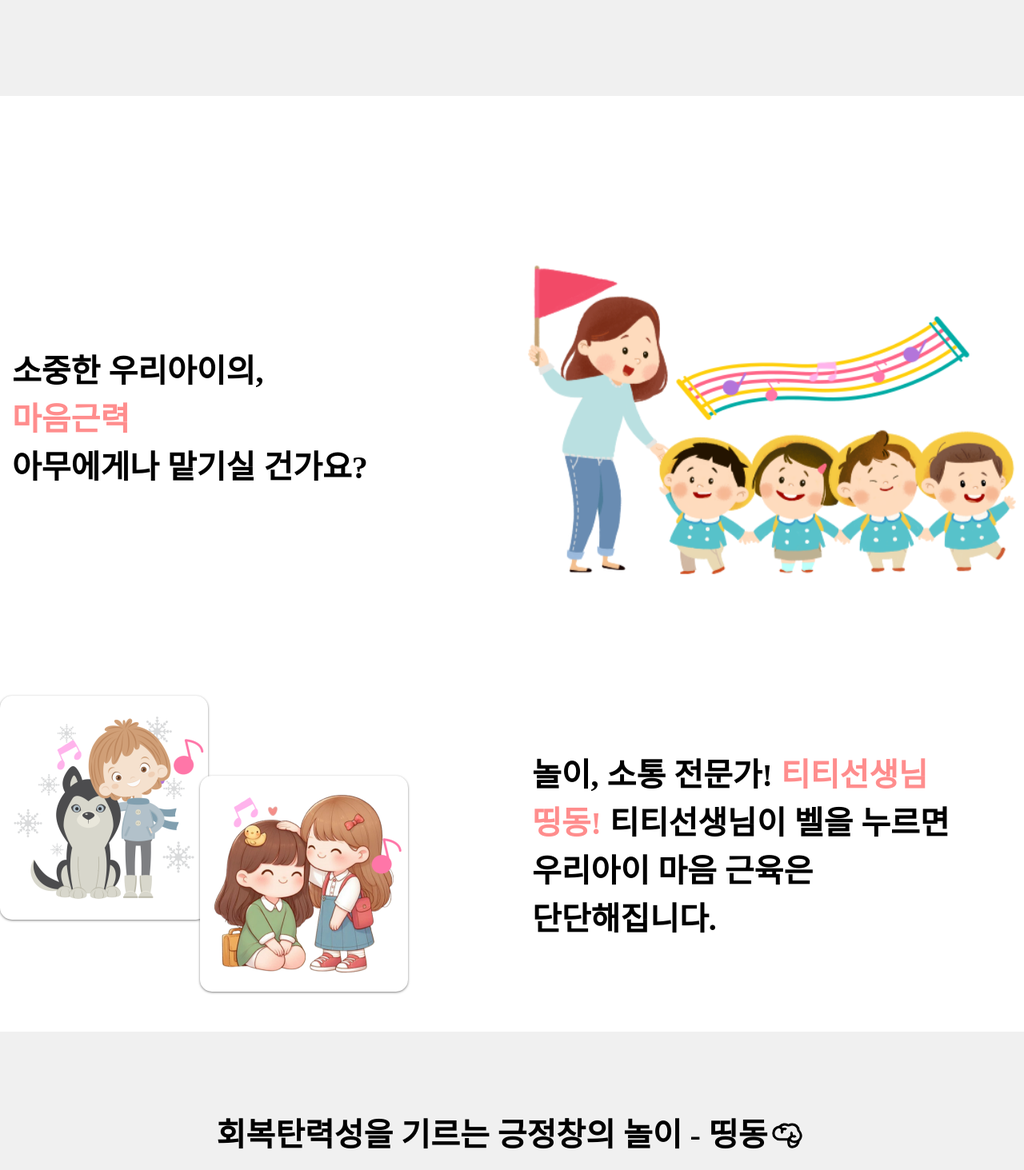
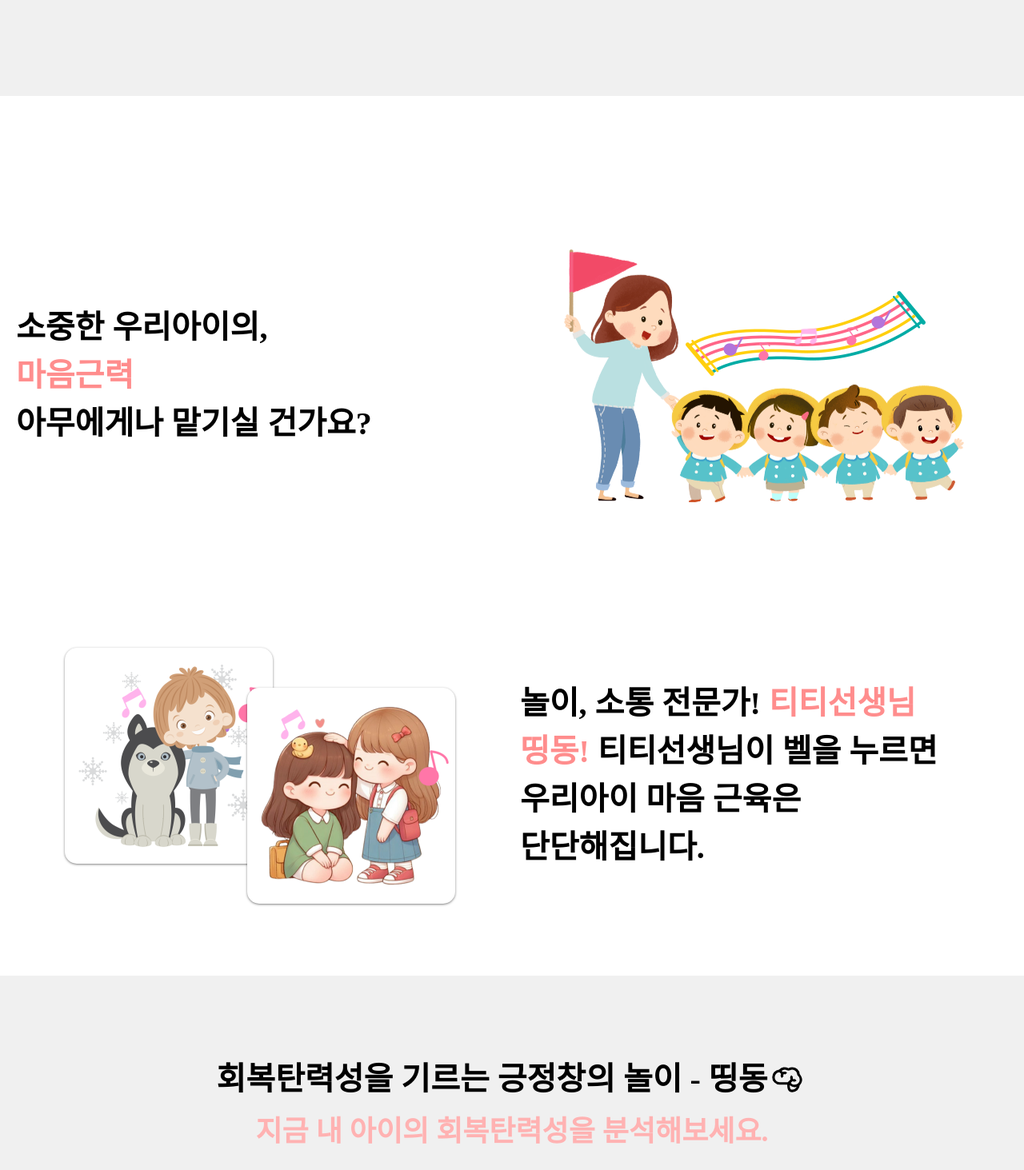
Before and after one commit to aiwebnovel/Dreamus, a React (Vite) app: page / in a window 1280 px wide. Shown: the part 1760-3223 px from the top of the page at 80% size. Built offline with nearby package versions, Linux system fonts and the light colour scheme.

Commit message:
feat: DingDongGrid 컴포넌트 반응형

```diff
--- a/src/components/sections/DingDongIntroduce.module.scss
+++ b/src/components/sections/DingDongIntroduce.module.scss
@@ -22,7 +22,6 @@
       align-items: center;
       gap: 150px;
       box-sizing: border-box;
-      padding: 10px;
     }
   }
 
@@ -43,7 +42,8 @@
       line-height: 1.4;
 
       @include mobile {
-        font-size: 30px;
+        font-size: 28px;
+        white-space: pre-line;
         text-wrap: pretty;
         text-align: center;
       }
@@ -108,7 +108,6 @@
     }
   }
 }
-
 
 // .introduce__section {
 //   background: #f0f0f0;
--- a/src/components/sections/DingDongIntroduce.tsx
+++ b/src/components/sections/DingDongIntroduce.tsx
@@ -11,10 +11,11 @@
           <div className={styles.introduce__text}>
             <p className={styles.introduce__text__main}>
               <span className={styles.introduce__text__sub}>띵동</span>,
-              회복탄력성이 키워지나요?
+              회복탄력성 키워지나요?
             </p>
             <p className={styles.introduce__text__main}>
-              띵동이 회복탄력성을 키우는 방법
+              {`띵동이 회복탄력성을
+              키우는 방법`}
             </p>
             <p className={styles.introduce__text__main}>바로 확인해보세요!</p>
           </div>
--- a/src/components/sections/DingDongSpring.module.scss
+++ b/src/components/sections/DingDongSpring.module.scss
@@ -17,12 +17,10 @@
     align-items: center;
     gap: 50px;
 
-
     @include mobile {
       flex-direction: column;
       gap: 100px;
       justify-self: center;
-      padding: 10px;
       box-sizing: border-box;
     }
   }
@@ -63,6 +61,8 @@
 
       @include mobile {
         font-size: 12px;
+        white-space: pre-line;
+        text-align: center;
       }
     }
 
@@ -72,6 +72,8 @@
 
       @include mobile {
         font-size: 12px;
+        white-space: pre-line;
+        text-align: center;
       }
     }
   }
@@ -93,7 +95,7 @@
       line-height: 1.4;
 
       @include mobile {
-        font-size: 30px;
+        font-size: 28px;
         text-wrap: pretty;
         text-align: center;
       }
@@ -104,7 +106,6 @@
     }
   }
 }
-
 
 // .spring {
 //   max-width: 1280px;
--- a/src/components/sections/DingDongSpring.tsx
+++ b/src/components/sections/DingDongSpring.tsx
@@ -31,7 +31,8 @@
                 src={springin}
               />
               <span className={styles.spring__img__springIn}>
-                용수철안에 갖혀 우울한 우리아이
+                {`용수철안에 갖혀
+                우울한 우리아이`}
               </span>
             </div>
             <div className={styles.spring__img__box}>
@@ -41,7 +42,8 @@
                 src={springOut}
               />
               <span className={styles.spring__img__springOut}>
-                용수철을 밟고 점프하는 우리아이
+                {`용수철을 밟고
+                점프하는 우리아이`}
               </span>
             </div>
           </div>
--- a/src/components/sections/DingdongGrid.module.scss
+++ b/src/components/sections/DingdongGrid.module.scss
@@ -1,12 +1,14 @@
 .grid {
   &__inner {
-    padding: 100px 0px;
+    padding: 100px 20px;
     min-height: 100vh;
     max-width: 1280px;
     margin: 0 auto;
+    overflow-x: hidden;
 
     @include mobile {
-      max-width: 767px;
+      max-width: 100%;
+      padding: 50px 15px;
     }
   }
 
@@ -17,10 +19,9 @@
     grid-row-gap: 100px;
 
     @include mobile {
-      grid-template-columns: repeat(1, 1fr);
-      grid-row-gap: 150px;
-      padding: 10px;
-      box-sizing: border-box;
+      grid-template-columns: 1fr;
+      grid-row-gap: 100px;
+      width: 100%;
     }
 
     &__text {
@@ -28,10 +29,11 @@
       flex-direction: column;
       align-items: flex-start;
       justify-content: center;
-      padding: 10px 15px;
+      padding: 10px 0;
 
       @include mobile {
         align-items: center;
+        padding: 10px 0;
       }
 
       &__desc {
@@ -40,21 +42,26 @@
         line-height: 1.5;
 
         @include mobile {
-          font-size: 30px;
+          font-size: 24px;
           text-align: center;
-          text-wrap: pretty;
+          word-break: keep-all;
         }
       }
     }
 
     &__imgBox {
-      padding: 0 10px;
+      padding: 0;
       display: flex;
       align-items: center;
       justify-content: center;
 
       &__img {
-        width: 100%;
+        max-width: 100%;
+        height: auto;
+
+        @include mobile {
+          max-width: 100%;
+        }
       }
     }
 
@@ -62,46 +69,49 @@
       position: relative;
       display: flex;
       align-items: center;
+      justify-content: center;
+      height: 300px;
 
       @include mobile {
-        justify-content: center;
-        gap: 20px;
+        height: auto;
+        gap: 0;
       }
     }
 
+    &__firstImg,
+    &__secondImg {
+      width: 45%;
+      max-width: 250px;
+      border-radius: 15px;
+      padding: 10px 5px;
+      box-shadow: 0 1px 3px rgba(0, 0, 0, 0.5);
+    }
+
     &__firstImg {
-      width: 250px;
+      position: absolute;
       bottom: 40px;
-      position: absolute;
-      border-radius: 15px;
-      padding: 15px 5px;
-      box-shadow: 0 1px 3px rgba(0, 0, 0, 0.5);
+      left: 10%;
 
       @include mobile {
         position: static;
+        width: 50%;
         max-width: 200px;
-        width: 180px;
       }
     }
 
     &__secondImg {
-      width: 250px;
       position: absolute;
       top: 40px;
-      left: 250px;
-      border-radius: 15px;
-      padding: 10px 5px;
-      box-shadow: 0 1px 3px rgba(0, 0, 0, 0.5);
+      right: 10%;
       z-index: 5;
       background: white;
 
       @include mobile {
+        position: relative;
+        left: -7%;
+        width: 50%;
         max-width: 200px;
-        width: 180px;
         transform: rotate(15deg);
-        position: relative;
-        top: 0;
-        left: -20px;
       }
     }
   }
```
Lines whose indentation alone changed are shown as unchanged.
